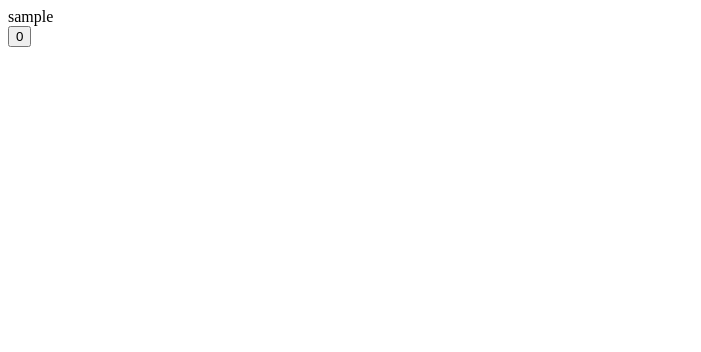
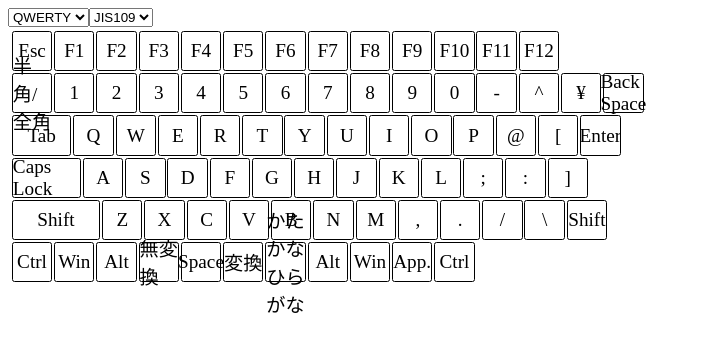
Before and after one commit to ut-code/typing-game, a React (Vite) app: page / in a window 1280 px wide. Shown: the top 352 px of the page, without its empty margins (0-701 px from the left). Built offline with nearby package versions, Linux system fonts and the light colour scheme.

Commit message:
キーイベントの処理成功(setHoge((hoge)=>(updatedHoge)のようにするとなぜか成功)

```diff
--- a/src/App.tsx
+++ b/src/App.tsx
@@ -1,108 +1,54 @@
-import React, { useEffect, useState } from "react";
-// import {useKey} from 'react-use'
+import React, { useState, useEffect} from "react";
+import Keyboard from "./components/keyboard";
+import eventCode from "./components/data/eventCode.json";
 
-const initial = 0;
-const Sample: () => void = () => {
-  const [open, setOpen] = useState(initial);
-
-  // const handleKeyDown = (event: KeyboardEvent):void => {
-  //   if (event.code === 'KeyA' && open < 10000) {
-  //     console.log('keydown Escape Key')
-  //     setOpen(open + 1)
-  //   }
-  // }
-  function increment(): void {
-    setOpen((open) => ++open);
-    console.log(open);
-  }
-  function hoge(e: KeyboardEvent): void {
-    if (e.code === "KeyA") setOpen((open) => open + 1);
-    console.log(open);
-  }
-
-  // useKey('a',increment);
+export default function App(): JSX.Element {
+  const [functional, setFunctional] = useState<string>("qwerty");
+  const [physical, setPhysical] = useState<string>("jis109");
+  const [keyColors, setKeyColors] = useState<string[]>(
+    eventCode.map((code) => "rgba(0,0,0,0)")
+  );
+  const keydowne = (e: KeyboardEvent) => {
+      setKeyColors((keyColors)=>
+        eventCode.map((code, i) =>
+          code === e.code ? "lightgreen" : keyColors[i]
+        )
+      );
+      // setKeyColors(
+      //   eventCode.map((tmp, i) =>
+      //     tmp === e.code ? "orange" : keyColors[i]
+      //   )
+      // );
+      // setTimeout(() => {
+      //   setKeyColors(
+      //     eventCode.map((tmp, i) =>
+      //       tmp === e.code ? "rgba(0,0,0,0)" : keyColors[i]
+      //     )
+      //   );
+      // }, 50);
+    };
 
   useEffect(() => {
-    // increment();
-    window.addEventListener("keydown", hoge);
-  }, []); // depsに useState と useCallbackでラップした関数 が必要
-
+    document.addEventListener("keydown", keydowne);
+  },[]);
   return (
     <>
-      <div>sample</div>
-      <button onClick={increment}>{open}</button>
+      <select
+        value={functional}
+        onChange={(e) => setFunctional(e.target.value)}
+      >
+        <option value="qwerty">QWERTY</option>
+        <option value="dvorak">Dvorak</option>
+      </select>
+      <select value={physical} onChange={(e) => setPhysical(e.target.value)}>
+        <option value="jis109">JIS109</option>
+      </select>
+      <Keyboard
+        functional={functional}
+        physical={physical}
+        keyColors={keyColors}
+        setKeyColors={setKeyColors}
+      ></Keyboard>
     </>
   );
-};
-
-export default Sample;
-
-// import React, { useState, useEffect, useCallback } from "react";
-// // import {useKey} from "react-use";
-// import Keyboard from "./components/keyboard";
-// import eventCode from "./components/data/eventCode.json";
-
-// export default function App(): JSX.Element {
-//   const [functional, setFunctional] = useState<string>("qwerty");
-//   const [physical, setPhysical] = useState<string>("jis109");
-//   const [keyColors, setKeyColors] = useState<string[]>(
-//     eventCode.map((code) => "rgba(0,0,0,0)")
-//   );
-//   // const [test, setTest] = useState<string[]>([])
-//   // useKey('a',()=>{
-//   //   // setKeyColors(eventCode.map((code,i)=>(code==='KeyA'?"lightgreen":keyColors[i])));
-//   //   setTest([false,test[1]]);
-//   // });
-//   // useKey('b',()=>{
-//   //   // setKeyColors(eventCode.map((code,i)=>(code==='KeyB'?"lightgreen":keyColors[i])))
-//   //   setTest([test[0],false]);
-//   // });
-//   // console.log(test);
-//   const keydowne = useCallback(
-//     (e: KeyboardEvent) => {
-//       setKeyColors(
-//         eventCode.map((code, i) =>
-//           code === e.code ? "lightgreen" : keyColors[i]
-//         )
-//       );
-//       // setKeyColors(
-//       //   eventCode.map((tmp, i) =>
-//       //     tmp === e.code ? "orange" : keyColors[i]
-//       //   )
-//       // );
-//       // setTimeout(() => {
-//       //   setKeyColors(
-//       //     eventCode.map((tmp, i) =>
-//       //       tmp === e.code ? "rgba(0,0,0,0)" : keyColors[i]
-//       //     )
-//       //   );
-//       // }, 50);
-//     },
-//     [keyColors]
-//   );
-
-//   useEffect(() => {
-//     document.addEventListener("keydown", keydowne, false);
-//   }, [keyColors, keydowne]);
-//   return (
-//     <>
-//       {/* <div tabIndex={0} onKeyDown={(e)=>{setKeyColors(eventCode.map((code,i)=>(code===e.code?"lightgreen":keyColors[i])))}}>aaaaaaaaaaaaaaaaaaa</div> */}
-//       <select
-//         value={functional}
-//         onChange={(e) => setFunctional(e.target.value)}
-//       >
-//         <option value="qwerty">QWERTY</option>
-//         <option value="dvorak">Dvorak</option>
-//       </select>
-//       <select value={physical} onChange={(e) => setPhysical(e.target.value)}>
-//         <option value="jis109">JIS109</option>
-//       </select>
-//       <Keyboard
-//         functional={functional}
-//         physical={physical}
-//         keyColors={keyColors}
-//         setKeyColors={setKeyColors}
-//       ></Keyboard>
-//     </>
-//   );
-// }
+}
```
